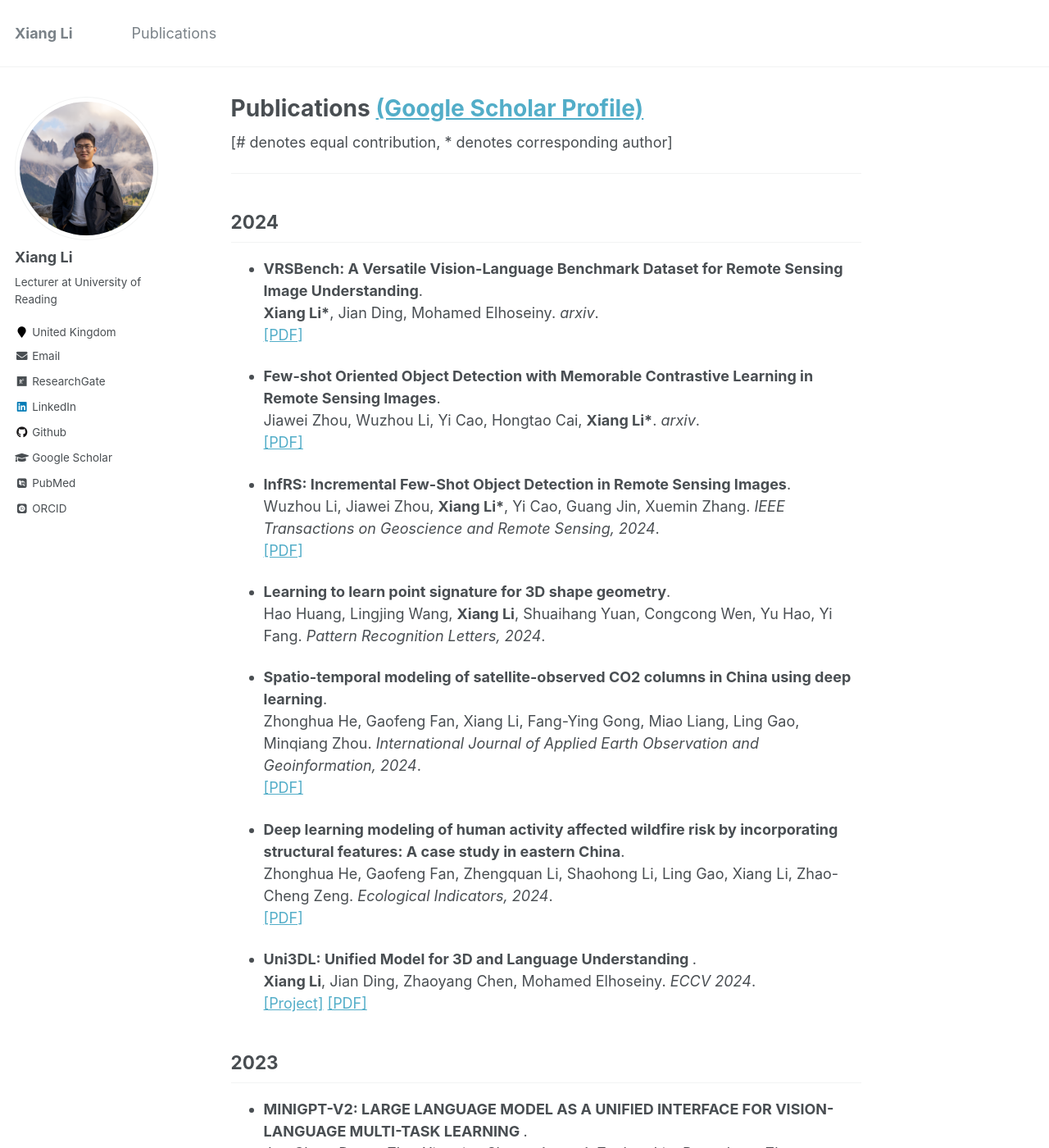
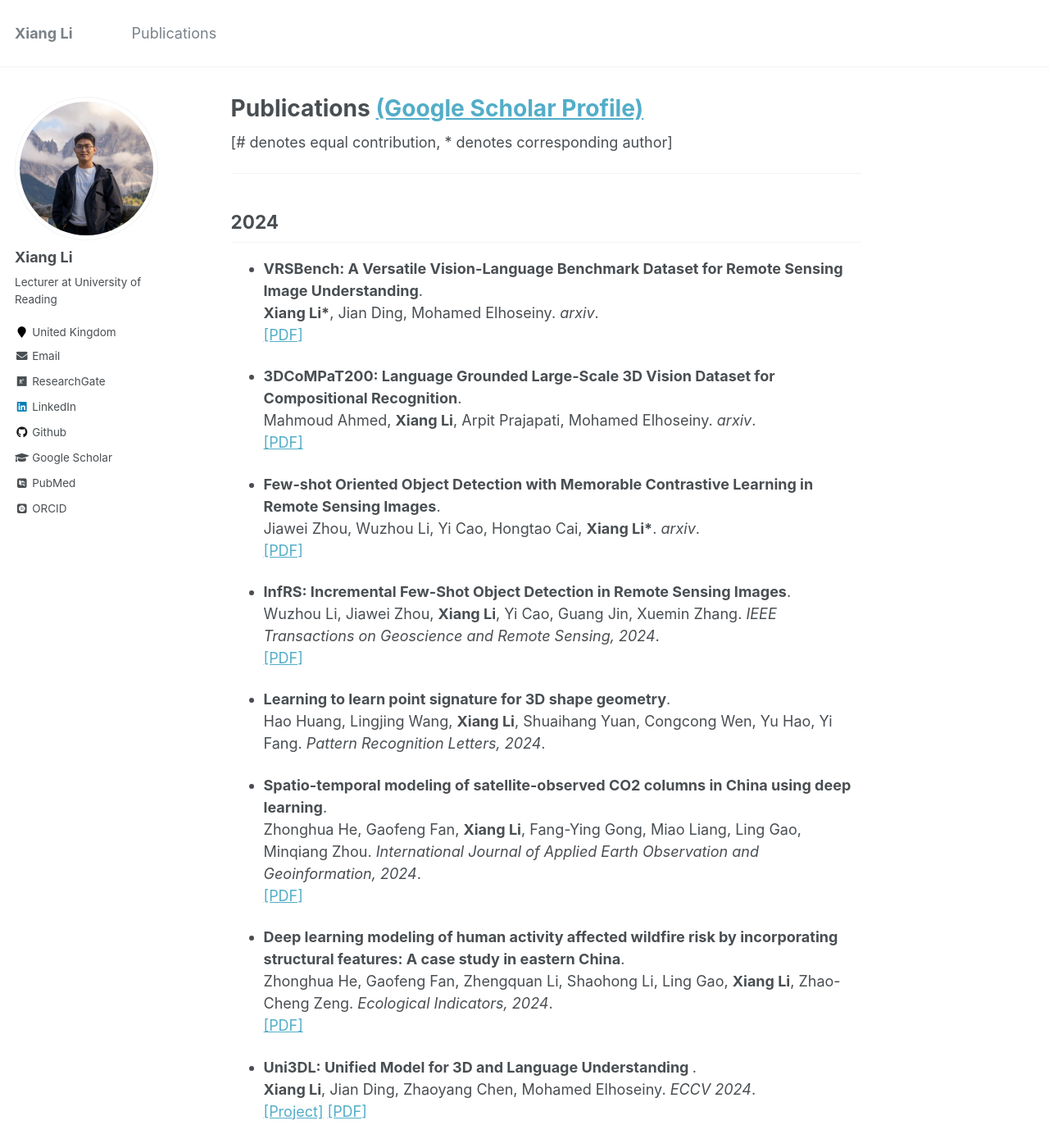
Before and after one commit to lx709/lx709.github.io, a Jekyll site: the page built from _pages/publications.md, in a window 1280 px wide and 1400 px high. Shown: the whole window at 82% size. Built offline with Jekyll 4.4.1, drawn with Linux system fonts in a browser that asks for light colours; some web fonts are replaced.

Commit message:
Update publications.md

```diff
--- a/_pages/publications.md
+++ b/_pages/publications.md
@@ -13,23 +13,27 @@ author_profile: true
 <b>Xiang Li*</b>, Jian Ding, Mohamed Elhoseiny. <i>arxiv</i>.<br>
 [[PDF]](https://arxiv.org/abs/2406.12384)
 
+* <b>3DCoMPaT200: Language Grounded Large-Scale 3D Vision Dataset for Compositional Recognition</b>. <br>
+Mahmoud Ahmed, <b>Xiang Li</b>, Arpit Prajapati, Mohamed Elhoseiny. <i>arxiv</i>.<br>
+[[PDF]](https://arxiv.org/abs/2406.12384)
+
 * <b>Few-shot Oriented Object Detection with Memorable Contrastive Learning in Remote Sensing Images</b>. <br>
 Jiawei Zhou, Wuzhou Li, Yi Cao, Hongtao Cai, <b>Xiang Li*</b>. <i>arxiv</i>.<br>
 [[PDF]](https://arxiv.org/abs/2405.11293)
 
 * <b>InfRS: Incremental Few-Shot Object Detection in Remote Sensing Images</b>. <br>
-Wuzhou Li, Jiawei Zhou, <b>Xiang Li*</b>, Yi Cao, Guang Jin, Xuemin Zhang. <i>IEEE Transactions on Geoscience and Remote Sensing, 2024</i>.<br>
+Wuzhou Li, Jiawei Zhou, <b>Xiang Li</b>, Yi Cao, Guang Jin, Xuemin Zhang. <i>IEEE Transactions on Geoscience and Remote Sensing, 2024</i>.<br>
 [[PDF]](https://arxiv.org/abs/2403.13375)
 
 * <b>Learning to learn point signature for 3D shape geometry</b>. <br>
 Hao Huang, Lingjing Wang, <b>Xiang Li</b>, Shuaihang Yuan, Congcong Wen, Yu Hao, Yi Fang. <i>Pattern Recognition Letters, 2024</i>.
 
 * <b>Spatio-temporal modeling of satellite-observed CO2 columns in China using deep learning</b>. <br>
-Zhonghua He, Gaofeng Fan, Xiang Li, Fang-Ying Gong, Miao Liang, Ling Gao, Minqiang Zhou. <i>International Journal of Applied Earth Observation and Geoinformation, 2024</i>.<br>
+Zhonghua He, Gaofeng Fan, <b>Xiang Li</b>, Fang-Ying Gong, Miao Liang, Ling Gao, Minqiang Zhou. <i>International Journal of Applied Earth Observation and Geoinformation, 2024</i>.<br>
 [[PDF]](https://www.sciencedirect.com/science/article/pii/S1569843224002139)
 
 * <b>Deep learning modeling of human activity affected wildfire risk by incorporating structural features: A case study in eastern China</b>. <br>
-Zhonghua He, Gaofeng Fan, Zhengquan Li, Shaohong Li, Ling Gao, Xiang Li, Zhao-Cheng Zeng. <i>Ecological Indicators, 2024</i>.<br>
+Zhonghua He, Gaofeng Fan, Zhengquan Li, Shaohong Li, Ling Gao, <b>Xiang Li</b>, Zhao-Cheng Zeng. <i>Ecological Indicators, 2024</i>.<br>
 [[PDF]](https://www.sciencedirect.com/science/article/pii/S1569843224002139)
 
 * <b>Uni3DL: Unified Model for 3D and Language Understanding </b>. <br>
```
